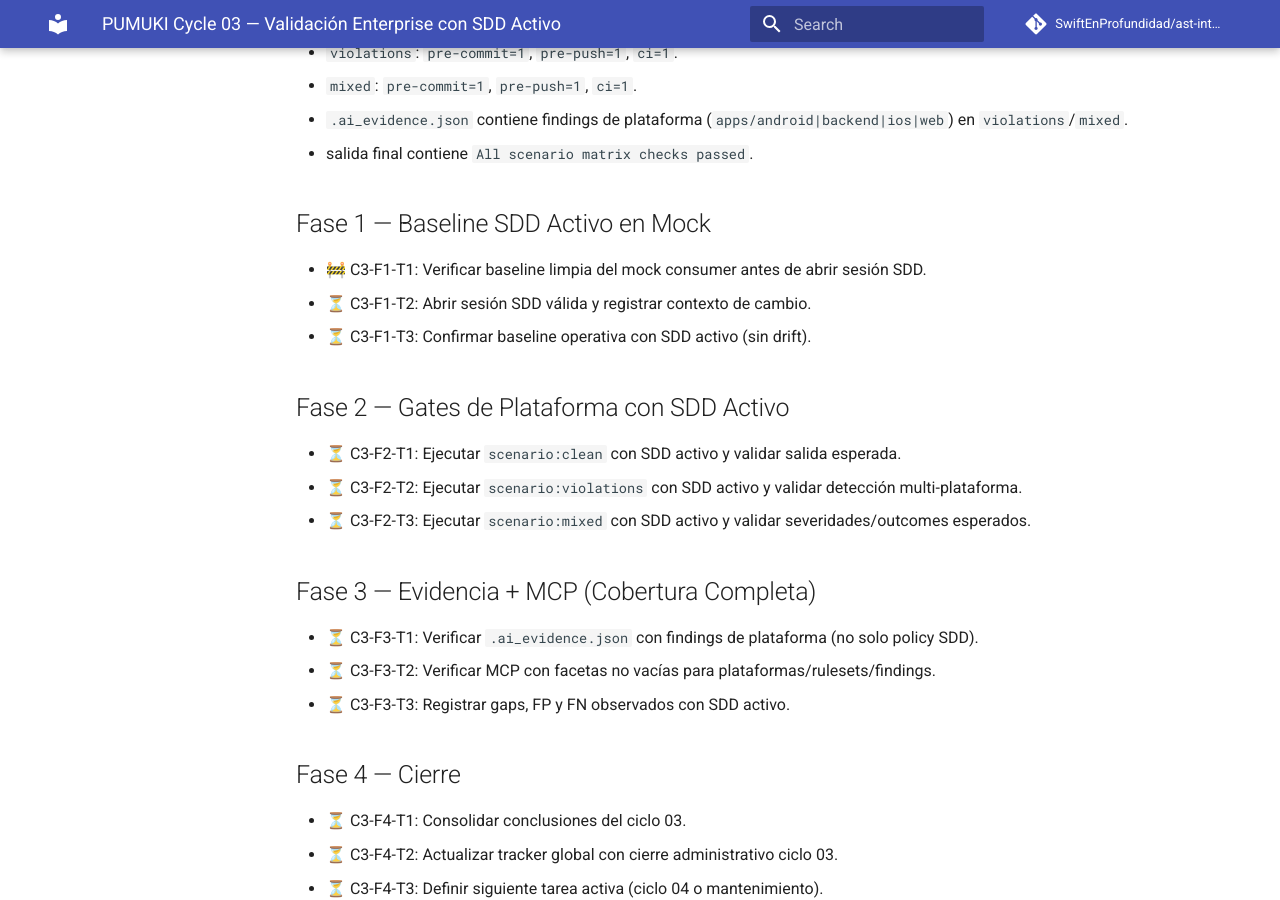
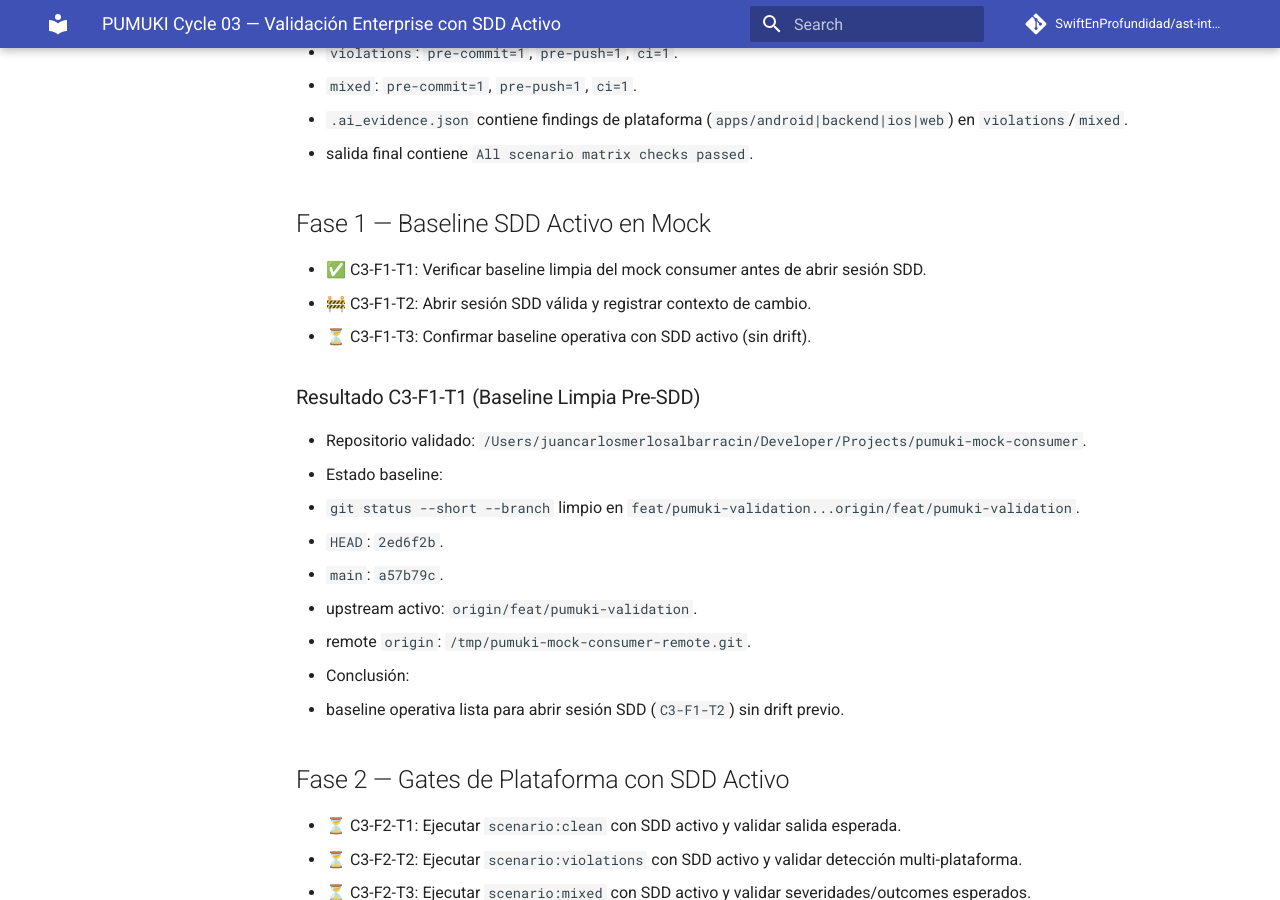
Before and after one commit to SwiftEnProfundidad/ast-intelligence-hooks, an MkDocs documentation site: the page built from docs/PUMUKI_CYCLE_03_SDD_ACTIVE_VALIDATION.md, in a window 1280 px wide and 900 px high, scrolled down 1997 px. Built offline with MkDocs 1.6.1 and Material for MkDocs 9.7.7, drawn with Linux system fonts in a browser that asks for light colours; comment, search, counter and statistics services are not loaded.

Commit message:
docs(cycle-03): complete C3-F1-T1 and advance to C3-F1-T2

```diff
--- a/docs/PUMUKI_CYCLE_03_SDD_ACTIVE_VALIDATION.md
+++ b/docs/PUMUKI_CYCLE_03_SDD_ACTIVE_VALIDATION.md
@@ -55,9 +55,20 @@ Ejecutar un ciclo completo y finito de validación en mock consumer con sesión
   - salida final contiene `All scenario matrix checks passed`.
 
 ## Fase 1 — Baseline SDD Activo en Mock
-- 🚧 C3-F1-T1: Verificar baseline limpia del mock consumer antes de abrir sesión SDD.
-- ⏳ C3-F1-T2: Abrir sesión SDD válida y registrar contexto de cambio.
+- ✅ C3-F1-T1: Verificar baseline limpia del mock consumer antes de abrir sesión SDD.
+- 🚧 C3-F1-T2: Abrir sesión SDD válida y registrar contexto de cambio.
 - ⏳ C3-F1-T3: Confirmar baseline operativa con SDD activo (sin drift).
+
+### Resultado C3-F1-T1 (Baseline Limpia Pre-SDD)
+- Repositorio validado: `/Users/juancarlosmerlosalbarracin/Developer/Projects/pumuki-mock-consumer`.
+- Estado baseline:
+  - `git status --short --branch` limpio en `feat/pumuki-validation...origin/feat/pumuki-validation`.
+  - `HEAD`: `2ed6f2b`.
+  - `main`: `a57b79c`.
+  - upstream activo: `origin/feat/pumuki-validation`.
+  - remote `origin`: `/tmp/pumuki-mock-consumer-remote.git`.
+- Conclusión:
+  - baseline operativa lista para abrir sesión SDD (`C3-F1-T2`) sin drift previo.
 
 ## Fase 2 — Gates de Plataforma con SDD Activo
 - ⏳ C3-F2-T1: Ejecutar `scenario:clean` con SDD activo y validar salida esperada.
```
Also changed, not shown: docs/REFRACTOR_PROGRESS.md (+2 -1 lines).
